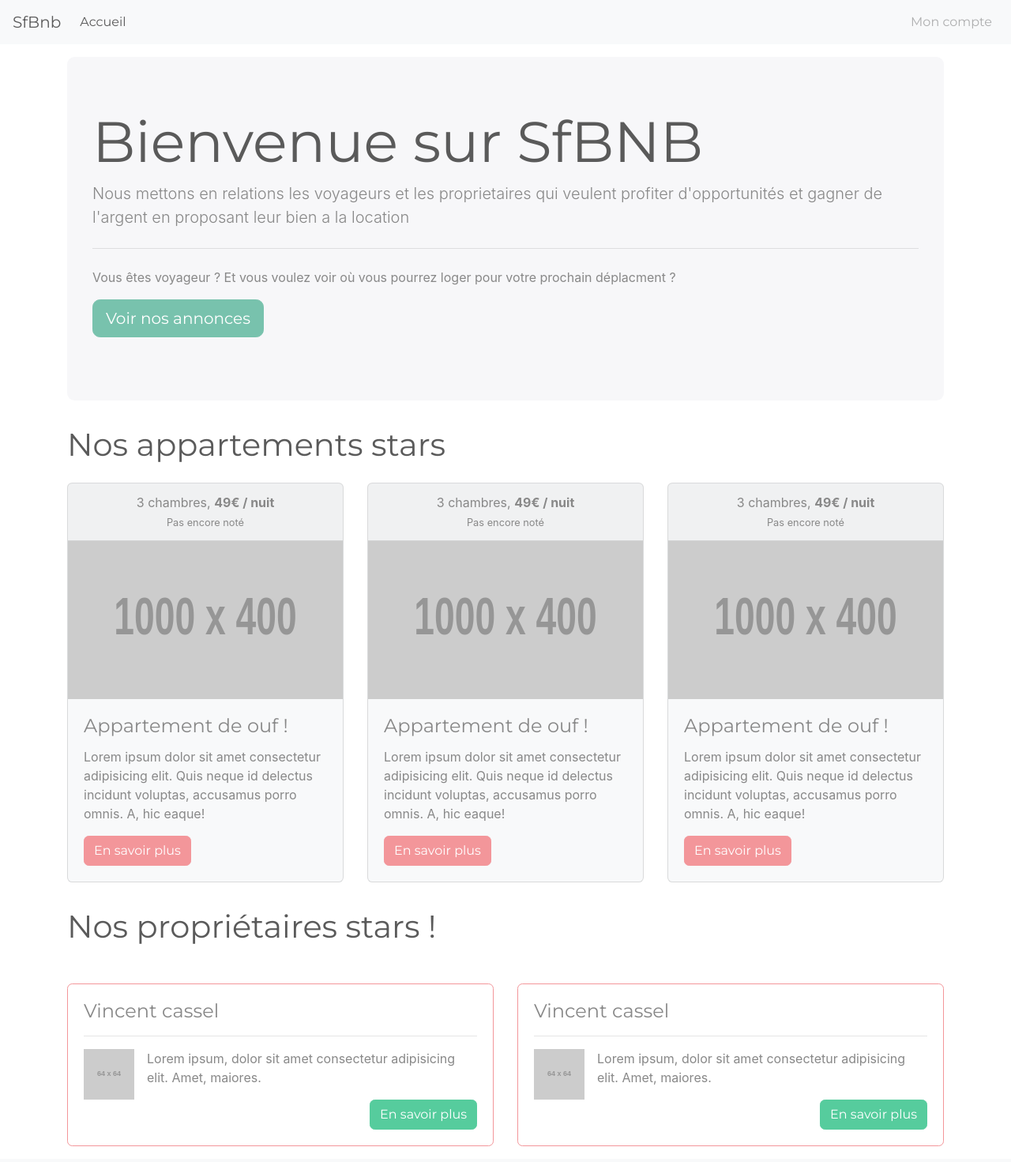
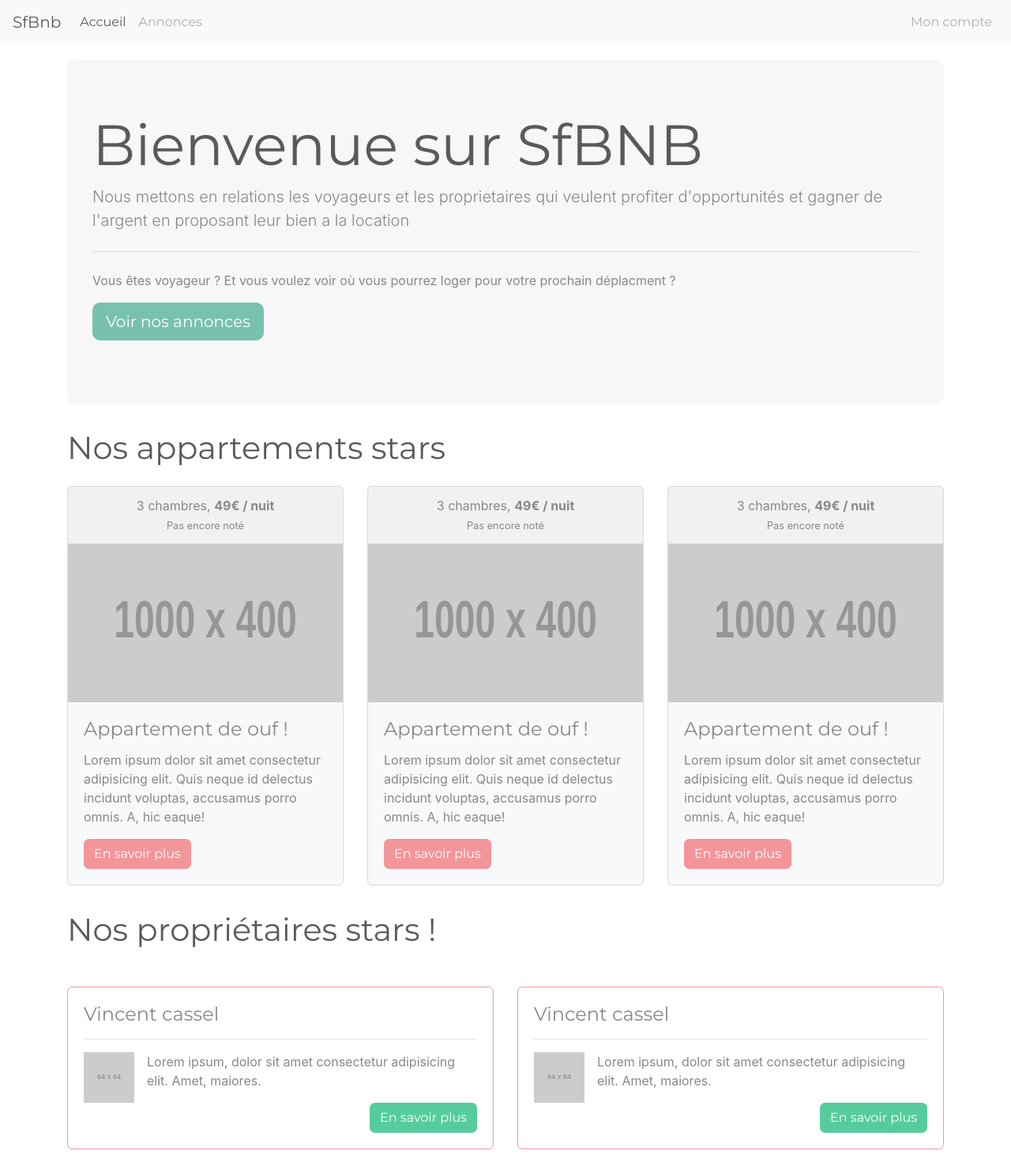
Before and after one commit to b0ndurant/SfBNB, a Symfony app: template templates/homepage.html.twig in a window 1280 px wide. Shown: the whole page at 79% size. Run offline with Twig, Linux system fonts and the light colour scheme; the template is opened without the code that fills it, so the values that code supplies are empty; grey boxes labelled with a size stand in for pictures from a placeholder-image service; some libraries are stand-ins or nearby versions.

Commit message:
add new link in navbar and add link on button homepage jumbotron

```diff
--- a/src/Controller/DefaultController.php
+++ b/src/Controller/DefaultController.php
@@ -3,9 +3,9 @@
 namespace App\Controller;
 
 use Symfony\Component\Routing\Annotation\Route;
-use Symfony\Bundle\FrameworkBundle\Controller\AbstractController;
+use Symfony\Bundle\FrameworkBundle\Controller\Controller;
 
-class DefaultController extends AbstractController {
+class DefaultController extends Controller {
 
     /**
      * @Route("/", name="homepage")
--- a/templates/base.html.twig
+++ b/templates/base.html.twig
@@ -3,9 +3,12 @@
     <head>
         <meta charset="UTF-8">
         <title>
-            Sf BnB {% block title %}{% endblock %}
+            Sf BnB
+            {% block title %}{% endblock %}
         </title>
-        <link href="/css/bootstrap.min.css" rel="stylesheet"> {% block stylesheets %}{% endblock %}
+        <link href="/css/bootstrap.min.css" rel="stylesheet">
+        <link href="/css/app.css" rel="stylesheet">
+        {% block stylesheets %}{% endblock %}
         </head>
         <body>
             <nav class="navbar navbar-expand-lg navbar-light bg-light">
@@ -20,11 +23,15 @@
                             <a class="nav-link" href="{{path('homepage')}}">Accueil
                             </a>
                         </li>
+                         <li class="nav-item">
+                            <a class="nav-link" href="{{path('ads_index')}}">Annonces
+                            </a>
+                        </li>
                     </ul>
                     <ul class="navbar-nav ml-auto">
-                      <li class="nav-item">
-                        <a href="#" class="nav-link">Mon compte</a>
-                      </li>
+                        <li class="nav-item">
+                            <a class="nav-link" href="#">Mon compte</a>
+                        </li>
                     </ul>
                 </div>
             </nav>
--- a/templates/homepage.html.twig
+++ b/templates/homepage.html.twig
@@ -11,7 +11,7 @@
             <hr class="my-4">
             <p>Vous êtes voyageur ? Et vous voulez voir où vous pourrez loger pour votre prochain déplacment ?</p>
             <p class="lead">
-                <a class="btn btn-primary btn-lg" href="#" role="button">Voir nos annonces</a>
+                <a class="btn btn-primary btn-lg" href="{{ path('ads_index') }}" role="button">Voir nos annonces</a>
             </p>
         </div>
         <h2 class="h1 mt-3 mb-4">Nos appartements stars</h2>
```
